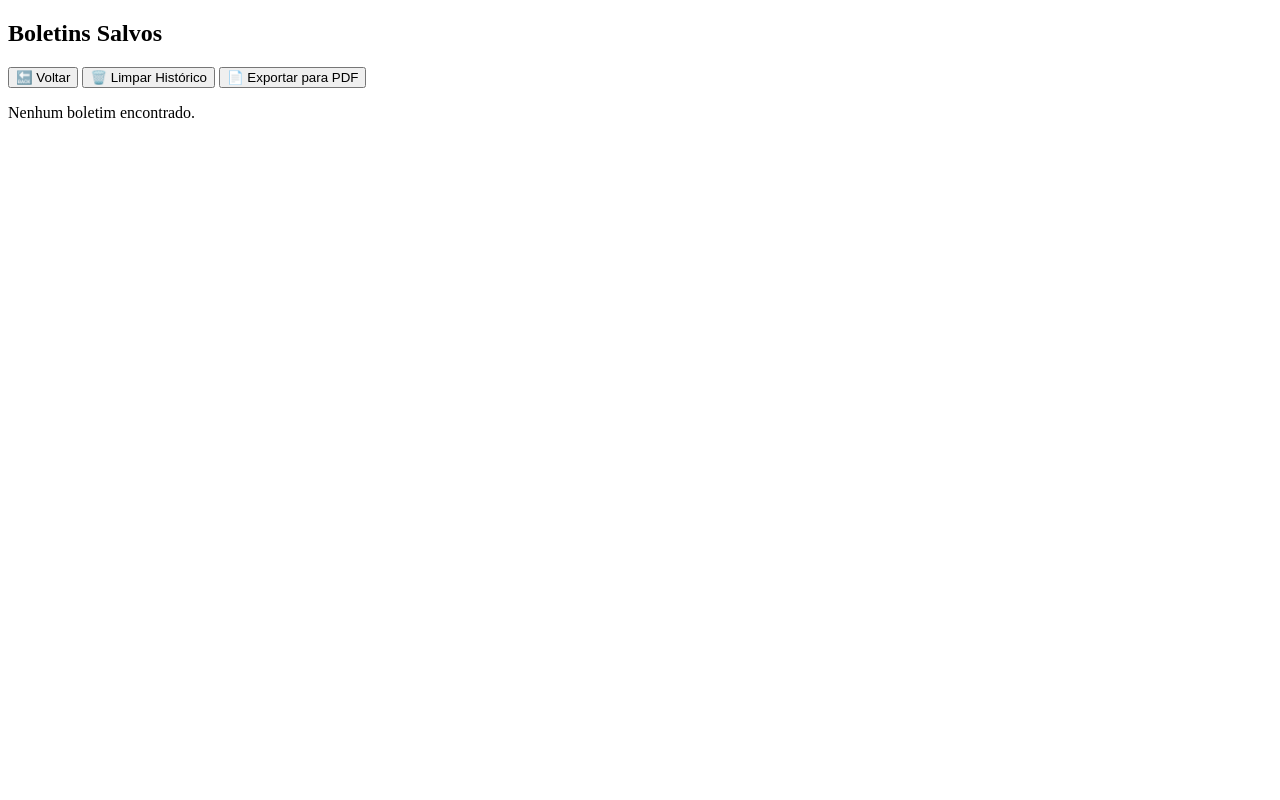
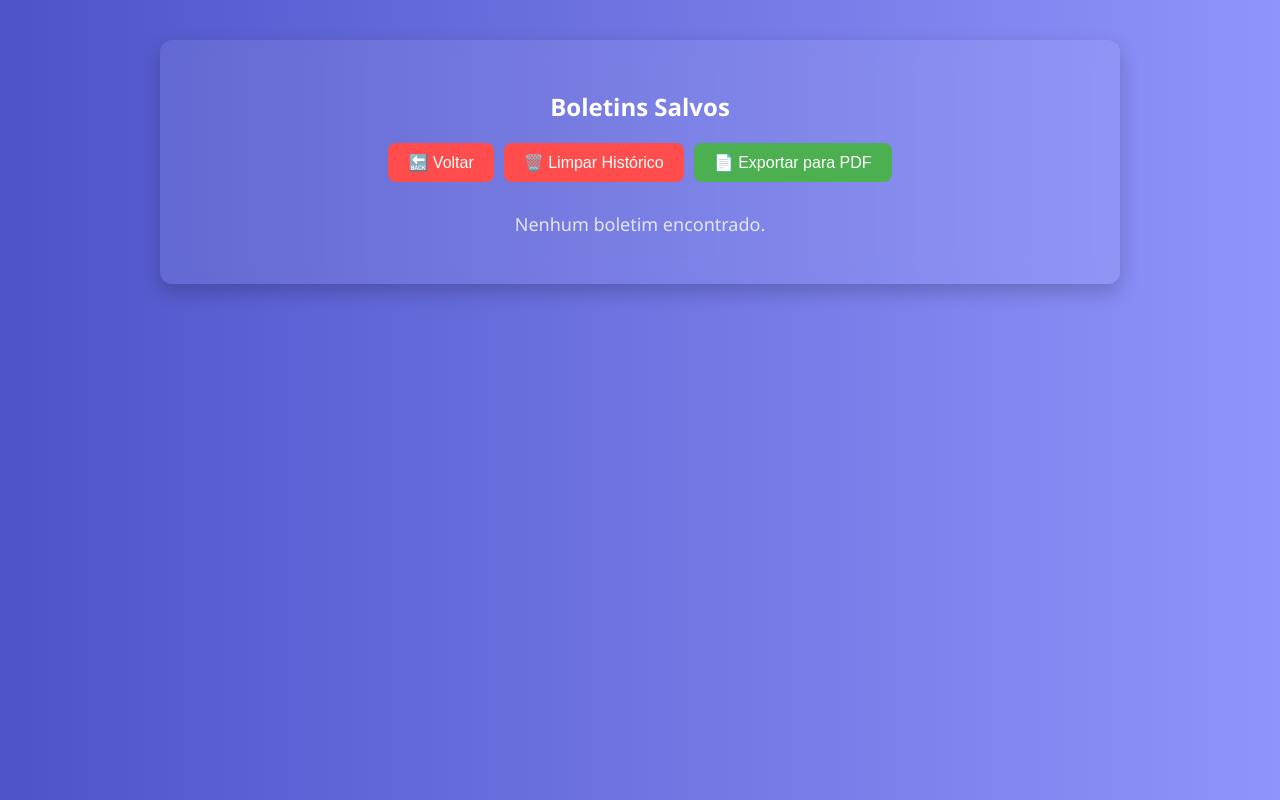
Before and after one commit to RafaelGam160/SITE-BOLETIM, a plain HTML site: page pagina2.html in a window 1280 px wide. Drawn offline with Linux system fonts and the light colour scheme; files that its build step writes are made by us from their sources; the site is published under a folder, as on GitHub Pages, so addresses that start at the root find nothing.

Commit message:
atualização

```diff
--- a/pagina2.html
+++ b/pagina2.html
@@ -3,7 +3,7 @@
 <head>
   <meta charset="UTF-8" />
   <title>Boletins Salvos</title>
-  <link rel="stylesheet" href="/BOLETIM/conteudos.css" />
+  <link rel="stylesheet" href="conteudos.css" />
 </head>
 <body>
   <div class="container">
```
